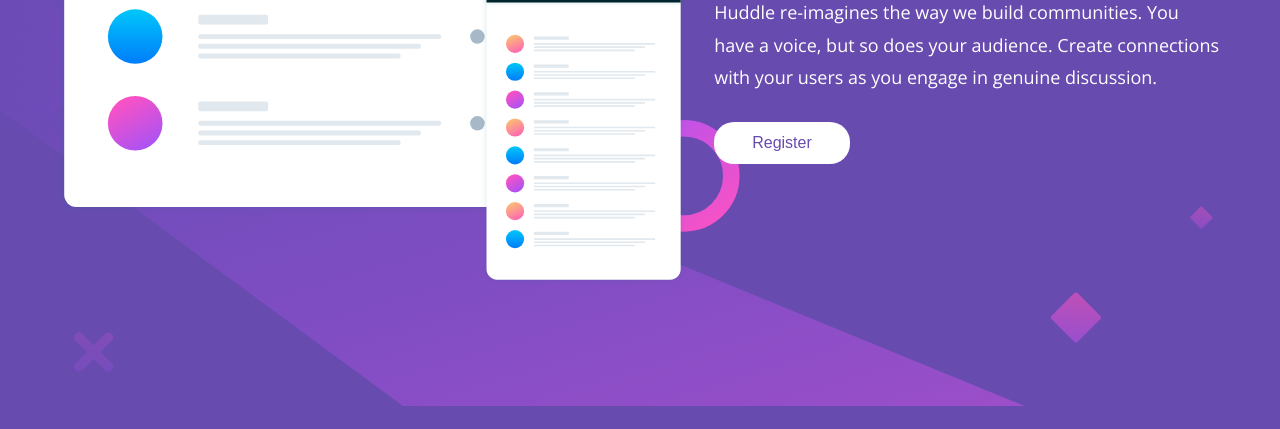
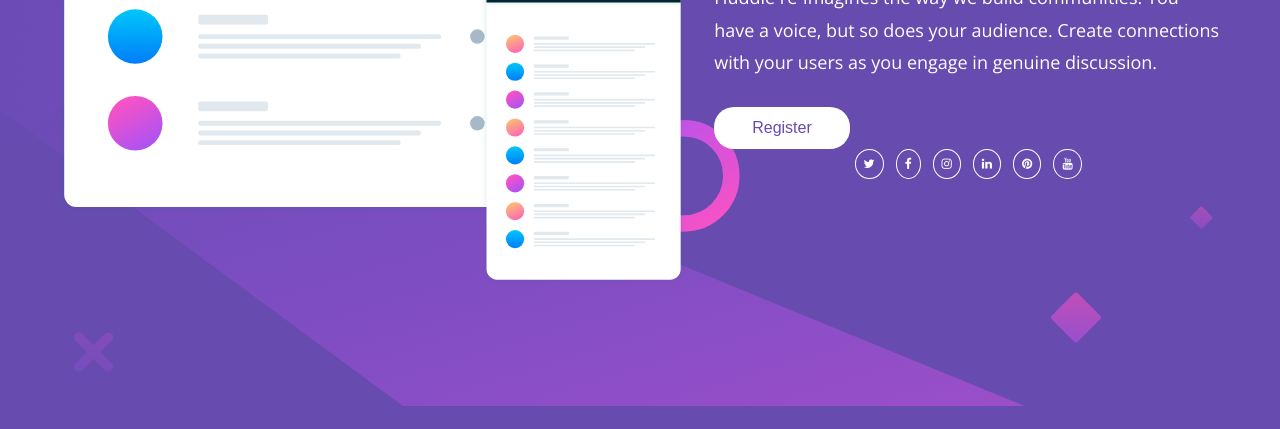
Before and after one commit to sabbircoder07/page-with-a-single-introductory-section, a plain HTML site: page index.html in a window 1280 px wide. Shown: the part 371-800 px from the top of the page. Drawn offline with nearby package versions, Linux system fonts and the light colour scheme.

Commit message:
Update index.html

```diff
--- a/index.html
+++ b/index.html
@@ -58,6 +58,14 @@
                 users as you engage in genuine discussion.
               </p>
               <button class="btn btn-register">Register</button>
+              <div class="social-icon">
+                <a href="#" class="fa fa-twitter"></a>
+                <a href="#" class="fa fa-facebook"></a>
+                <a href="#" class="fa fa-instagram"></a>
+                <a href="#" class="fa fa-linkedin"></a>
+                <a href="#" class="fa fa-pinterest"></a>
+                <a href="#" class="fa fa-youtube"></a>
+              </div>
             </div>
           </div>
         </div>
```
